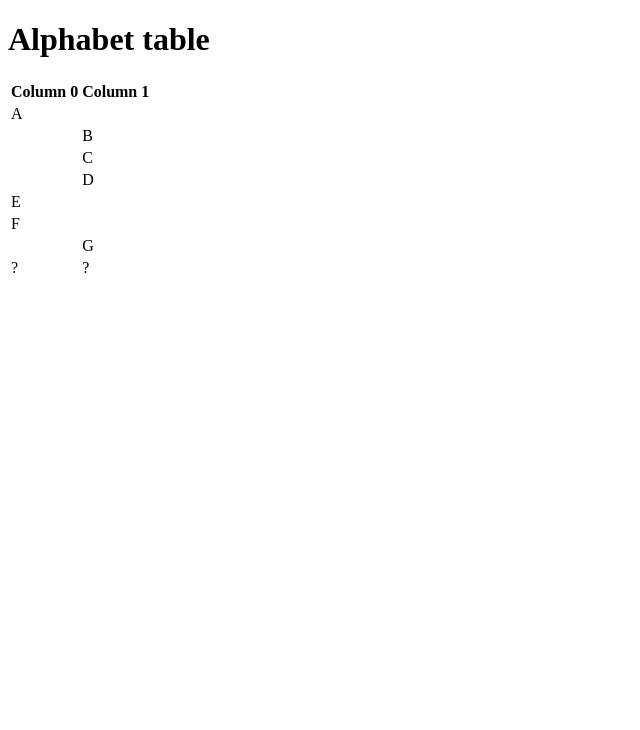
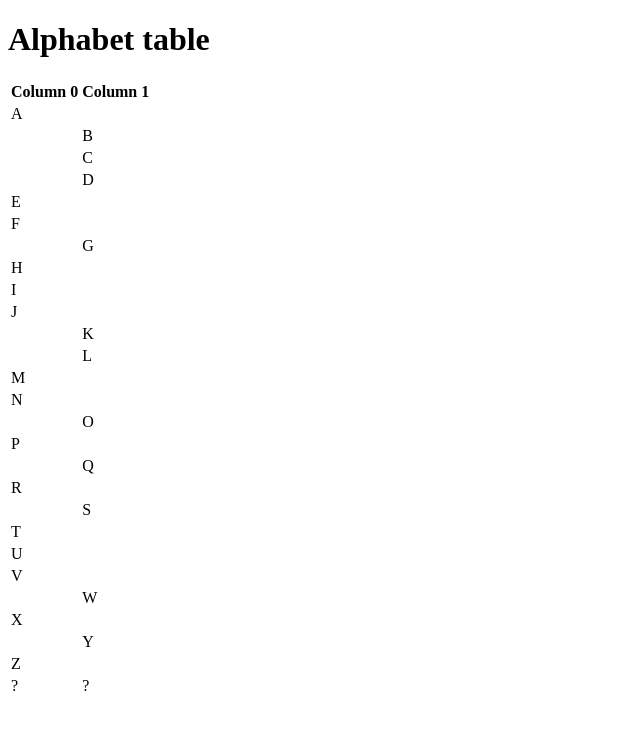
Before and after one commit to comp426-2022-spring/a00-Saurya-Acharya, a website: page index.html in a window 1280 px wide. Shown: the whole page, without its empty margins (0-640 px from the left). Drawn offline with Linux system fonts and the light colour scheme.

Commit message:
completed table

```diff
--- a/index.html
+++ b/index.html
@@ -43,6 +43,82 @@
     					<td></td><td>G</td>
   					</tr>
 
+                    <tr>
+    					<td>H</td><td></td>
+  					</tr>
+
+                    <tr>
+    					<td>I</td><td></td>
+  					</tr>
+
+                    <tr>
+    					<td>J</td><td></td>
+  					</tr>
+
+                    <tr>
+    					<td></td><td>K</td>
+  					</tr>
+
+                    <tr>
+    					<td></td><td>L</td>
+  					</tr>
+
+                    <tr>
+    					<td>M</td><td></td>
+  					</tr>
+
+                    <tr>
+    					<td>N</td><td></td>
+  					</tr>
+
+                    <tr>
+    					<td></td><td>O</td>
+  					</tr>
+
+                    <tr>
+    					<td>P</td><td></td>
+  					</tr>
+
+                    <tr>
+    					<td></td><td>Q</td>
+  					</tr>
+
+                    <tr>
+    					<td>R</td><td></td>
+  					</tr>
+
+                    <tr>
+    					<td></td><td>S</td>
+  					</tr>
+
+                    <tr>
+    					<td>T</td><td></td>
+  					</tr>
+
+                    <tr>
+    					<td>U</td><td></td>
+  					</tr>
+
+                    <tr>
+    					<td>V</td><td></td>
+  					</tr>
+
+                    <tr>
+    					<td></td><td>W</td>
+  					</tr>
+
+                    <tr>
+    					<td>X</td><td></td>
+  					</tr>
+
+                    <tr>
+    					<td></td><td>Y</td>
+  					</tr>
+
+                    <tr>
+    					<td>Z</td><td></td>
+  					</tr>
+
   					<tr>
     					<td>?</td><td>?</td>
   					</tr>
--- a/package.json
+++ b/package.json
@@ -15,5 +15,8 @@
   "bugs": {
     "url": "https://github.com/comp426-2022-spring/a00-Saurya-Acharya/issues"
   },
-  "homepage": "https://github.com/comp426-2022-spring/a00-Saurya-Acharya#readme"
+  "homepage": "https://github.com/comp426-2022-spring/a00-Saurya-Acharya#readme",
+  "dependencies": {
+    "browser-sync": "^2.27.7"
+  }
 }
```
